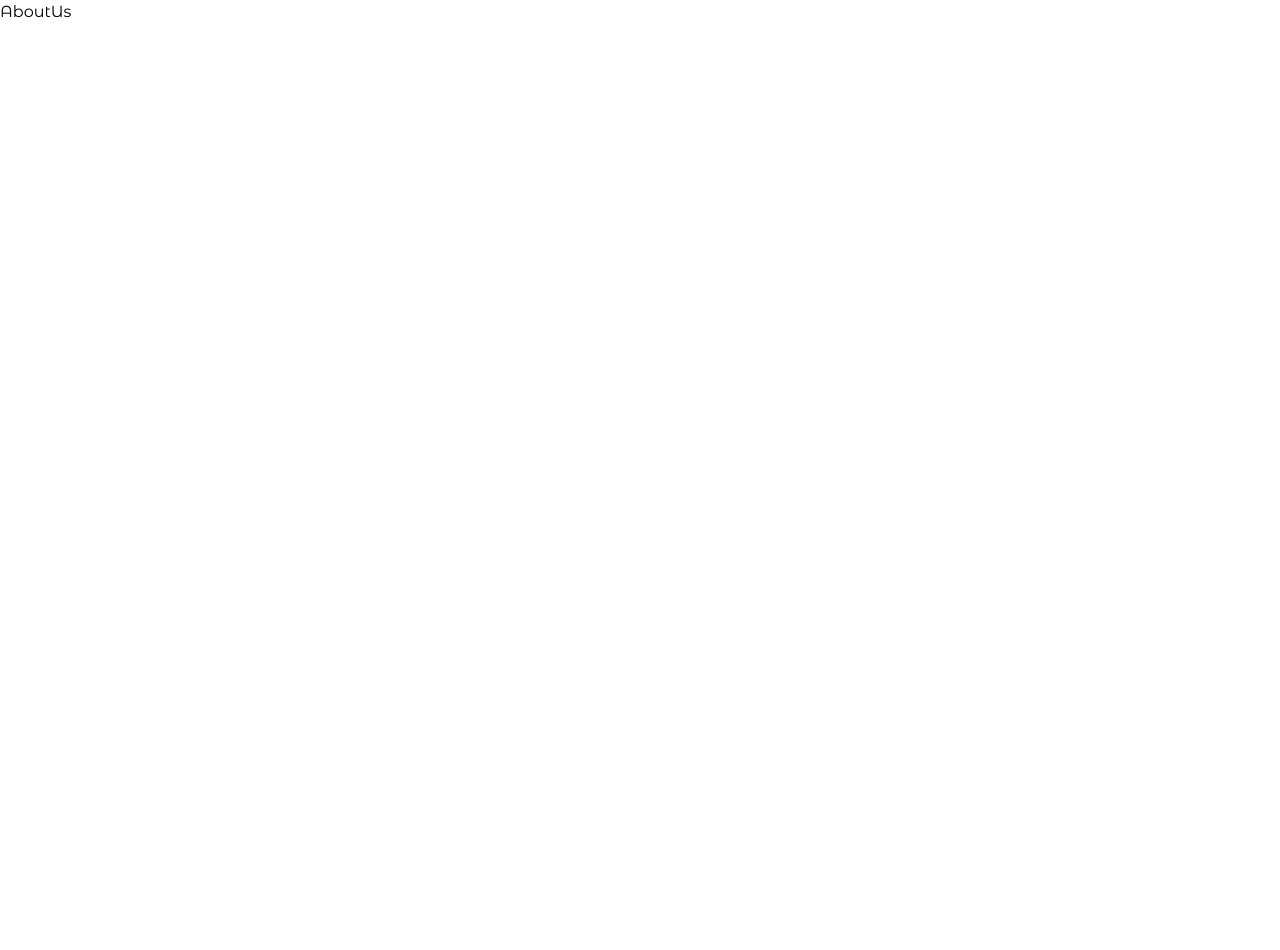
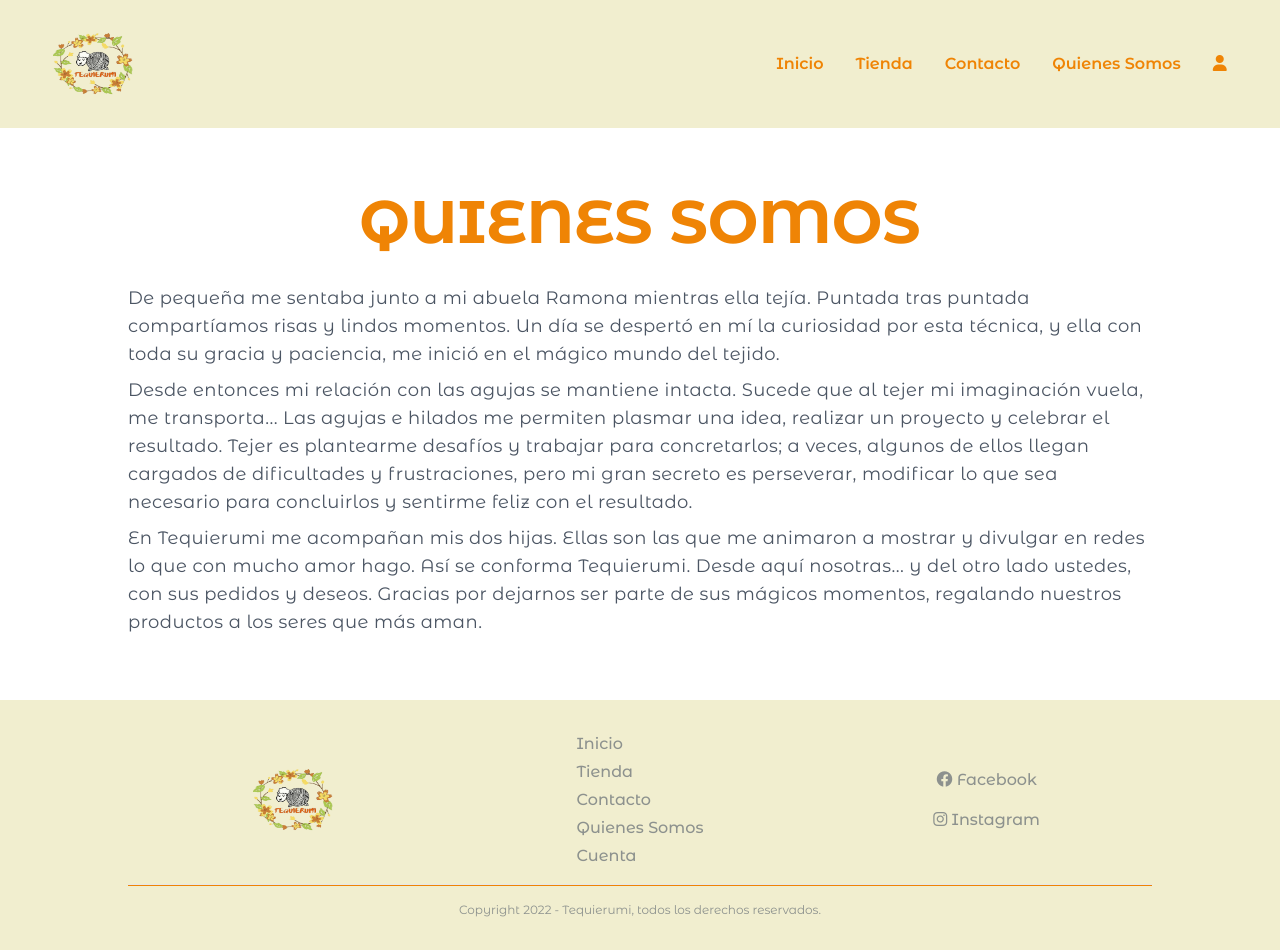
Before and after one commit to RamunnoAJ/tequierumi-v2, a React (Vite) app: page /about-us in a window 1280 px wide. Before the commit the page ends 800 px from the top, so only its background shows below. Built offline with nearby package versions, Linux system fonts and the light colour scheme.

Commit message:
add: about-us section

```diff
--- /dev/null
+++ b/src/components/AboutUs/Main.jsx
@@ -0,0 +1,37 @@
+export const Main = () => {
+  return (
+    <main className='w-11/12 mx-auto my-10 md:my-16 max-w-7xl'>
+      <div className='flex flex-col items-center gap-4 md:gap-8'>
+        <h1 className='text-4xl font-bold uppercase text-accent-400 md:text-6xl'>
+          Quienes Somos
+        </h1>
+        <div className='flex flex-col max-w-5xl gap-2'>
+          <p className='text-sm tracking-wide text-gray-600 md:text-lg'>
+            De pequeña me sentaba junto a mi abuela Ramona mientras ella tejía.
+            Puntada tras puntada compartíamos risas y lindos momentos. Un día se
+            despertó en mí la curiosidad por esta técnica, y ella con toda su
+            gracia y paciencia, me inició en el mágico mundo del tejido.{' '}
+          </p>
+          <p className='text-sm tracking-wide text-gray-600 md:text-lg'>
+            Desde entonces mi relación con las agujas se mantiene intacta.
+            Sucede que al tejer mi imaginación vuela, me transporta... Las
+            agujas e hilados me permiten plasmar una idea, realizar un proyecto
+            y celebrar el resultado. Tejer es plantearme desafíos y trabajar
+            para concretarlos; a veces, algunos de ellos llegan cargados de
+            dificultades y frustraciones, pero mi gran secreto es perseverar,
+            modificar lo que sea necesario para concluirlos y sentirme feliz con
+            el resultado.
+          </p>
+          <p className='text-sm tracking-wide text-gray-600 md:text-lg'>
+            En Tequierumi me acompañan mis dos hijas. Ellas son las que me
+            animaron a mostrar y divulgar en redes lo que con mucho amor hago.
+            Así se conforma Tequierumi. Desde aquí nosotras... y del otro lado
+            ustedes, con sus pedidos y deseos. Gracias por dejarnos ser parte de
+            sus mágicos momentos, regalando nuestros productos a los seres que
+            más aman.
+          </p>
+        </div>
+      </div>
+    </main>
+  )
+}
--- a/src/pages/AboutUs.jsx
+++ b/src/pages/AboutUs.jsx
@@ -1,5 +1,15 @@
+import Header from '../components/Header'
+import { Main } from '../components/AboutUs/Main'
+import Footer from '../components/Footer'
+
 function AboutUs() {
-  return <div>AboutUs</div>
+  return (
+    <>
+      <Header />
+      <Main />
+      <Footer />
+    </>
+  )
 }
 
 export default AboutUs
```
